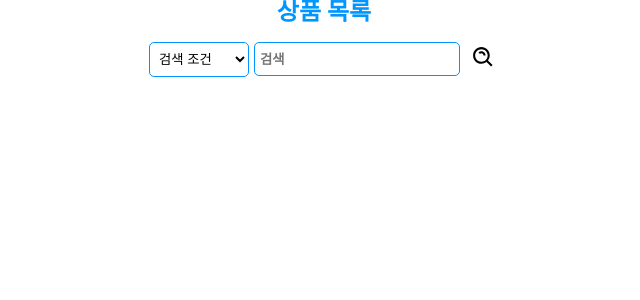
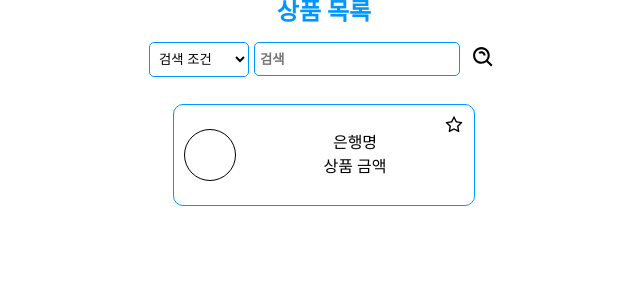
Before and after one commit to davidktlee/FC-ToyProject-Team3, a React (Vite) app: page / in a window 1280 px wide. Shown: the top 300 px of the page, without its empty margins (316-956 px from the left). Built offline with nearby package versions, Linux system fonts and the light colour scheme.

Commit message:
feat: 상품 개별 아이템 레이아웃.

```diff
--- a/src/App.jsx
+++ b/src/App.jsx
@@ -1,5 +1,5 @@
 import { useState } from 'react'
-import ProductList from './components/Product/ProductList'
+import ProductList from './components/Product/ProductList/ProductList'
 
 function App() {
   return (
--- /dev/null
+++ b/src/common/ProductItem/ProductItem.jsx
@@ -0,0 +1,23 @@
+import React, { useState } from 'react'
+import * as S from './ProductItemStyle'
+import { AiFillStar, AiOutlineStar } from 'react-icons/ai'
+function ProductItem() {
+  const [starState, setStarState] = useState(false)
+  const onClickStar = () => {
+    setStarState(prev => !prev)
+  }
+  return (
+    <S.Container>
+      <S.Logo>
+        <img src="" alt="" />
+      </S.Logo>
+      <S.ManualContainer>
+        <div>은행명</div>
+        <div>상품 금액</div>
+      </S.ManualContainer>
+      <S.Star onClick={onClickStar}>{starState ? <AiFillStar /> : <AiOutlineStar />}</S.Star>
+    </S.Container>
+  )
+}
+
+export default ProductItem
--- /dev/null
+++ b/src/common/ProductItem/ProductItemStyle.js
@@ -0,0 +1,33 @@
+import styled from 'styled-components'
+
+export const Container = styled.div`
+  width: 300px;
+  height: 100px;
+  display: flex;
+  align-items: center;
+  margin: 10px auto;
+  border: 1px solid #0096ff;
+  border-radius: 10px;
+  position: relative;
+`
+export const Logo = styled.div`
+  width: 50px;
+  height: 50px;
+  border: 1px solid;
+  border-radius: 50px;
+  margin-left: 10px;
+`
+export const ManualContainer = styled.div`
+  display: flex;
+  flex-direction: column;
+  flex-grow: 1;
+  align-items: center;
+  line-height: 1.5;
+`
+export const Star = styled.span`
+  font-size: 20px;
+  position: absolute;
+  top: 10px;
+  right: 10px;
+  cursor: pointer;
+`
--- a/src/components/Product/ProductList.jsx
+++ b/src/components/Product/ProductList/ProductList.jsx
@@ -1,6 +1,7 @@
 import React, { useState } from 'react'
 import * as S from './ProductListStyle'
 import { BiSearchAlt } from 'react-icons/bi'
+import ProductItem from '../../../common/ProductItem/ProductItem'
 function ProductList() {
   const [optionValue, setOptionValue] = useState('')
   const [inputValue, setInputValue] = useState('')
@@ -29,6 +30,7 @@ function ProductList() {
           <BiSearchAlt />
         </S.SearchIcon>
       </S.SearchContainer>
+      <ProductItem />
     </S.Container>
   )
 }
```
Also changed, not shown: src/components/Product/ProductList/ProductListStyle.js (renamed from src/components/Product/ProductListStyle.js).
